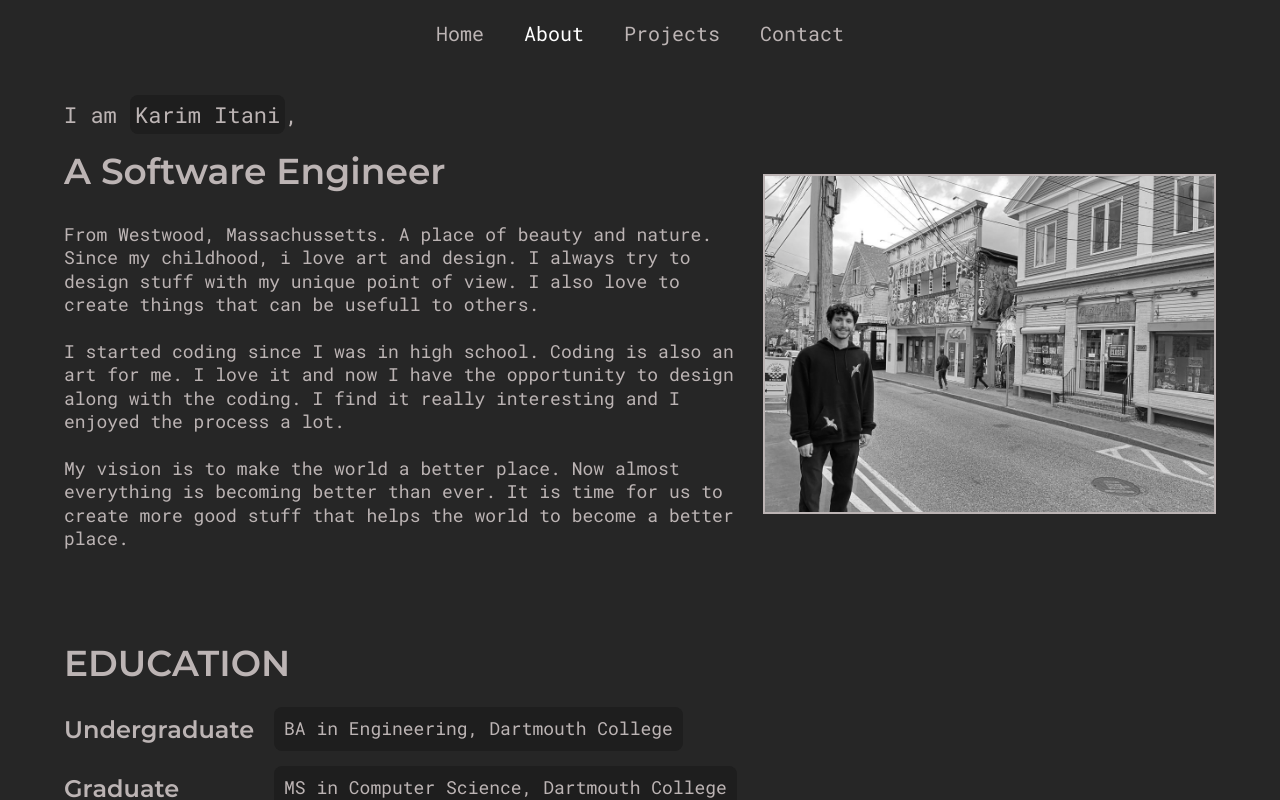
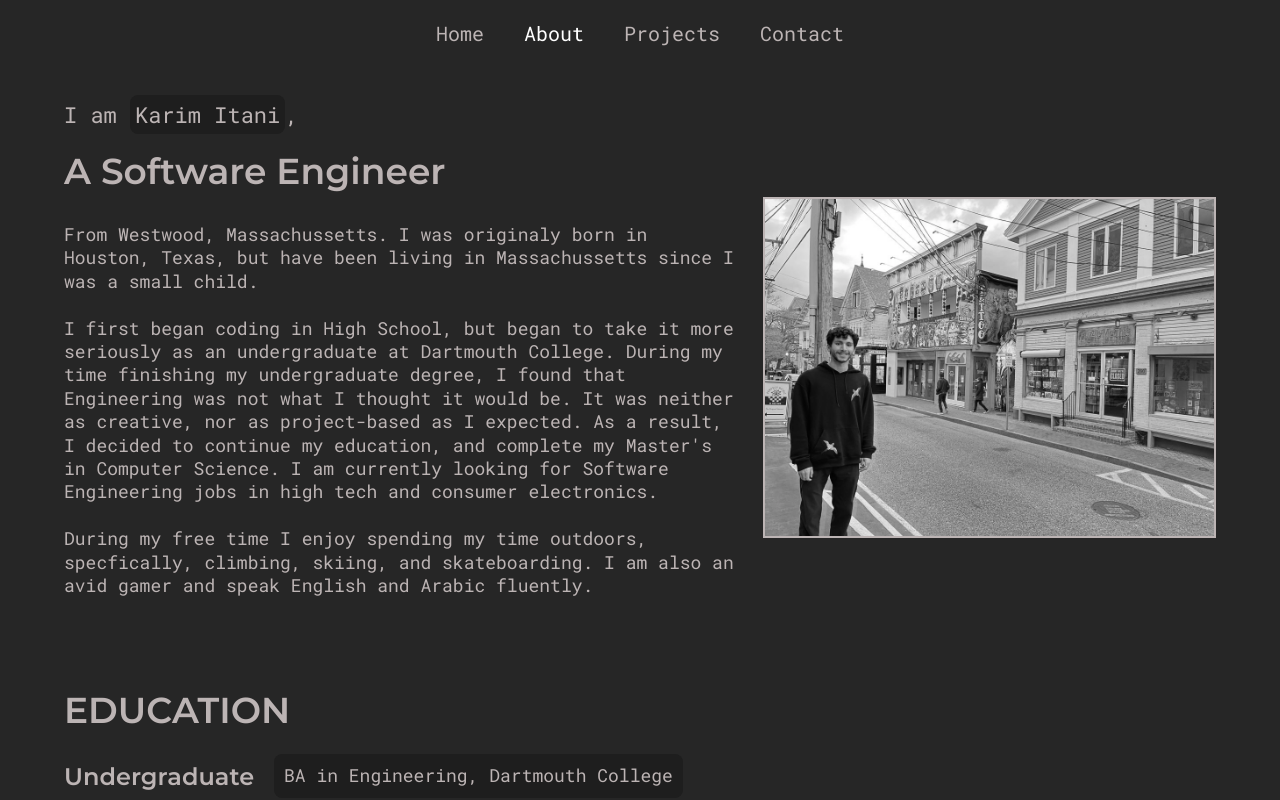
Before and after one commit to karimitani00/karim-website-portfolio, a React (Create React App) app: page /about in a window 1280 px wide. Shown: the top 800 px of the page. Built offline with nearby package versions, Linux system fonts and the light colour scheme; the HTML template or start-up script is replaced by a standard one.

Commit message:
Added scrolling back to top

```diff
--- a/src/App.js
+++ b/src/App.js
@@ -6,12 +6,14 @@ import Contact from './pages/Contact';
 import Home from './pages/Home';
 import Projects from './pages/Projects';
 import Footer from './components/Footer';
+import ScrollToTop from './components/ScrollToTop';
 
 export default function App() {
   return (
     <>
       <Router>
         <NavMenu />
+        <ScrollToTop />
         <Switch>
           <Route path="/about">
             <About />
--- /dev/null
+++ b/src/components/ScrollToTop.js
@@ -0,0 +1,12 @@
+import { useEffect } from 'react';
+import { useLocation } from 'react-router-dom';
+
+export default function ScrollToTop() {
+  const { pathname } = useLocation();
+
+  useEffect(() => {
+    window.scrollTo(0, 0);
+  }, [pathname]);
+
+  return null;
+}
--- a/src/components/SkillsSection.js
+++ b/src/components/SkillsSection.js
@@ -31,7 +31,7 @@ export default function SkillsSection() {
         <div className="skills__all__items">
           <SkillsSectionItem
             icon={<MdDesktopMac />}
-            title="Frontend/Backend Programming"
+            title="Fullstack Programming"
             body="I have experience with android, react, html and css programming. My
           knowledge in android programming was learned in a classroom, whereas
           my web development skills are all self-taught. "
--- a/src/pages/About.js
+++ b/src/pages/About.js
@@ -83,22 +83,24 @@ export default function About() {
               <h2 className="about__heading">A Software Engineer</h2>
               <div className="about__info">
                 <PText>
-                  From Westwood, Massachussetts. A place of beauty and nature.
-                  Since my childhood, i love art and design. I always try to
-                  design stuff with my unique point of view. I also love to
-                  create things that can be usefull to others.
+                  From Westwood, Massachussetts. I was originaly born in
+                  Houston, Texas, but have been living in Massachussetts since I
+                  was a small child.
                   <br />
                   <br />
-                  I started coding since I was in high school. Coding is also an
-                  art for me. I love it and now I have the opportunity to design
-                  along with the coding. I find it really interesting and I
-                  enjoyed the process a lot.
+                  I first began coding in High School, but began to take it more
+                  seriously as an undergraduate at Dartmouth College. During my
+                  time finishing my undergraduate degree, I found that
+                  Engineering was not what I thought it would be. It was neither
+                  as creative, nor as project-based as I expected. As a result,
+                  I decided to continue my education, and complete my Master's
+                  in Computer Science. I am currently looking for Software
+                  Engineering jobs in high tech and consumer electronics.
                   <br />
                   <br />
-                  My vision is to make the world a better place. Now almost
-                  everything is becoming better than ever. It is time for us to
-                  create more good stuff that helps the world to become a better
-                  place.
+                  During my free time I enjoy spending my time outdoors,
+                  specfically, climbing, skiing, and skateboarding. I am also an
+                  avid gamer and speak English and Arabic fluently.
                 </PText>
               </div>
             </div>
```
